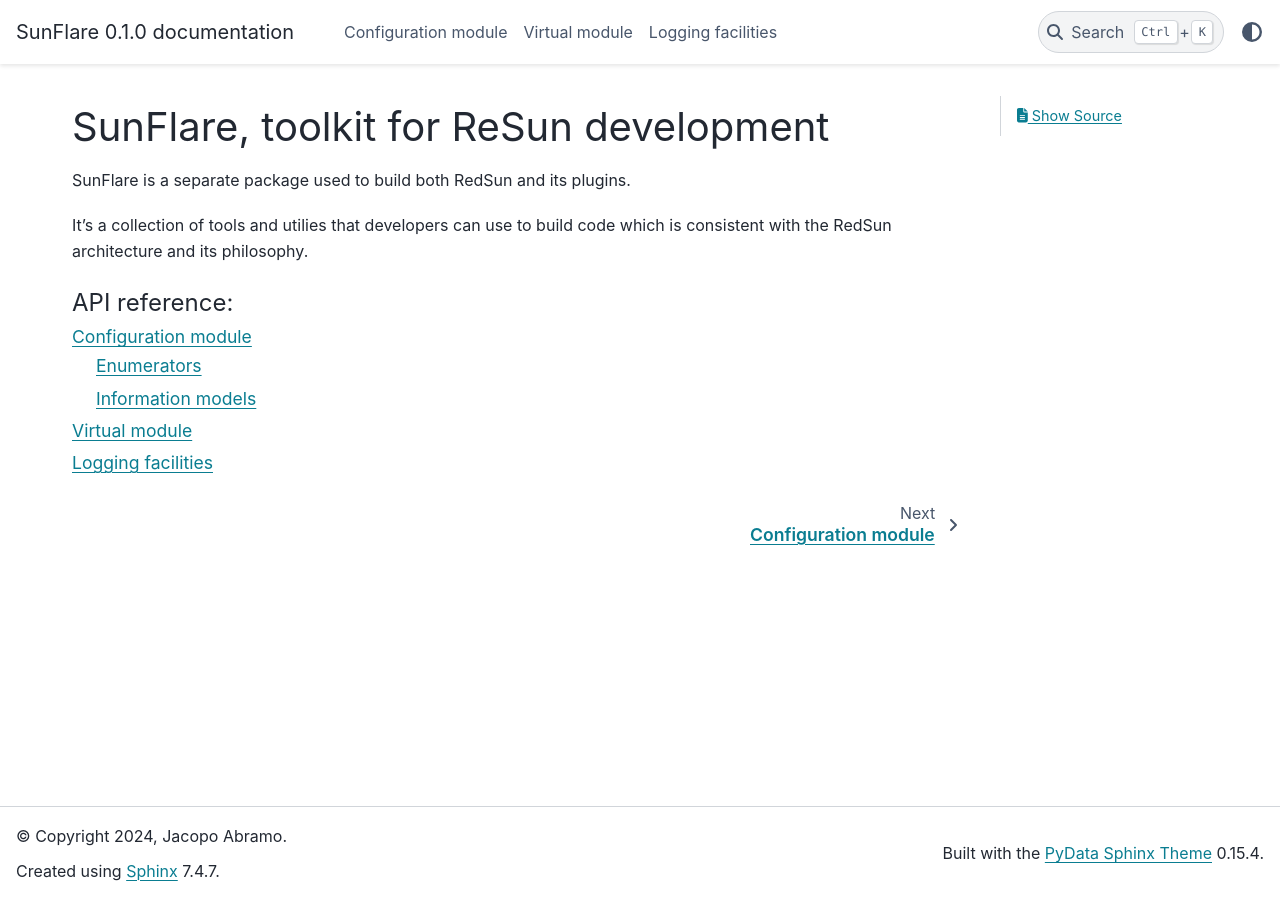
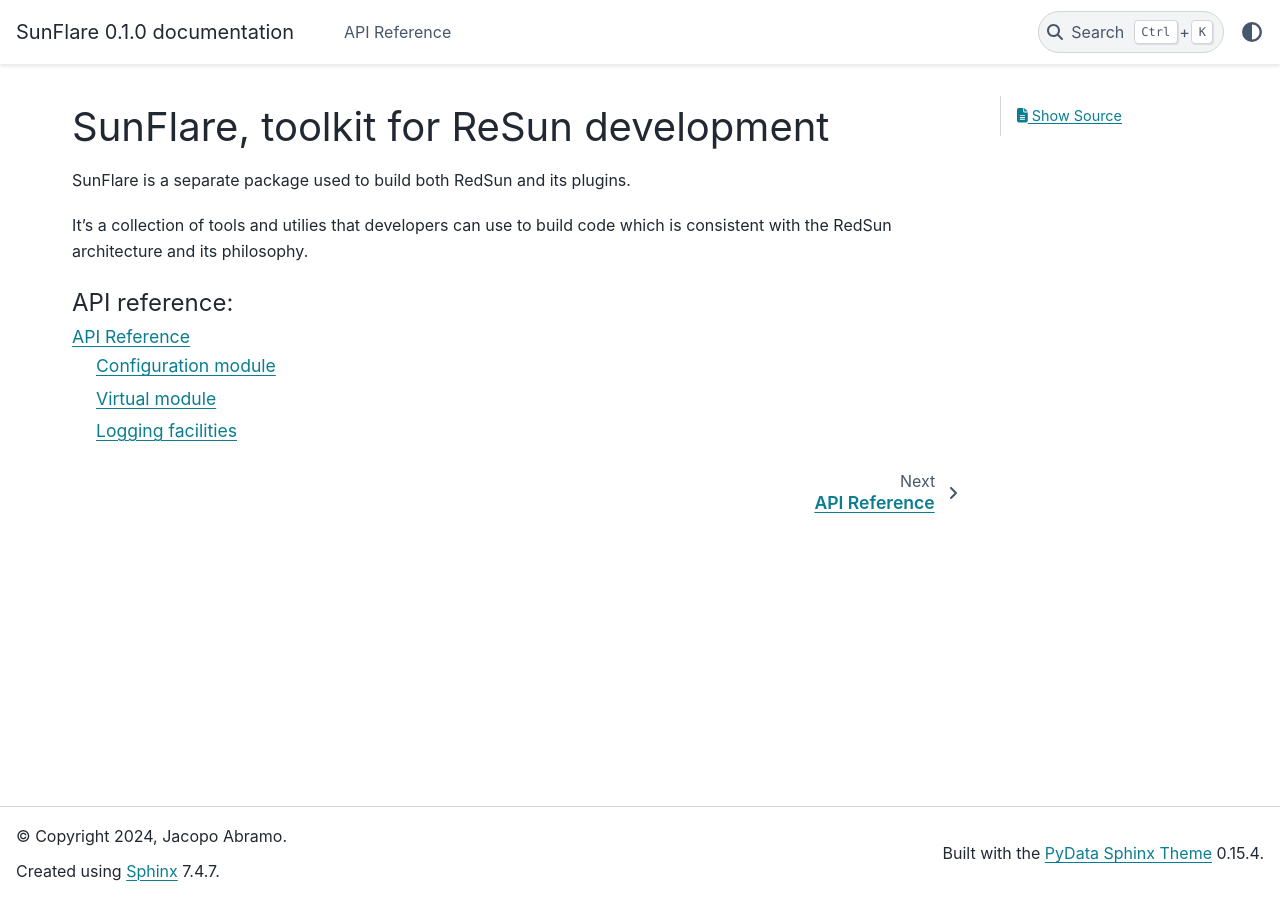
Before and after one commit to redsun-acquisition/sunflare, a Sphinx documentation site: the page built from docs/index.md, in a window 1280 px wide. Built offline with Sphinx 7.4.7 and the PyData theme 0.15.4, drawn with Linux system fonts in a browser that asks for light colours.

Commit message:
Refactor folder

````diff
--- /dev/null
+++ b/docs/api/index.md
@@ -0,0 +1,10 @@
+# API Reference
+
+```{toctree}
+:maxdepth: 2
+:caption: API reference:
+
+config
+virtual
+log
+```
--- a/docs/config/config.md
+++ /dev/null
@@ -1,13 +0,0 @@
-# Configuration module
-
-```{eval-rst}
-.. automodule:: sunflare.config
-```
-
-```{toctree}
-:maxdepth: 2
-:caption: API reference:
-
-enums
-models
-```
--- a/docs/index.md
+++ b/docs/index.md
@@ -9,7 +9,5 @@
 :maxdepth: 2
 :caption: API reference:
 
-config/config
-virtual
-log
+api/index
 ```
````
Also changed, not shown: docs/api/config.md (renamed from docs/config/enums.md, +8 -3 lines), docs/config/models.md (deleted, +0 -11 lines), docs/api/log.md (renamed from docs/log.md), docs/api/virtual.md (renamed from docs/virtual.md).
